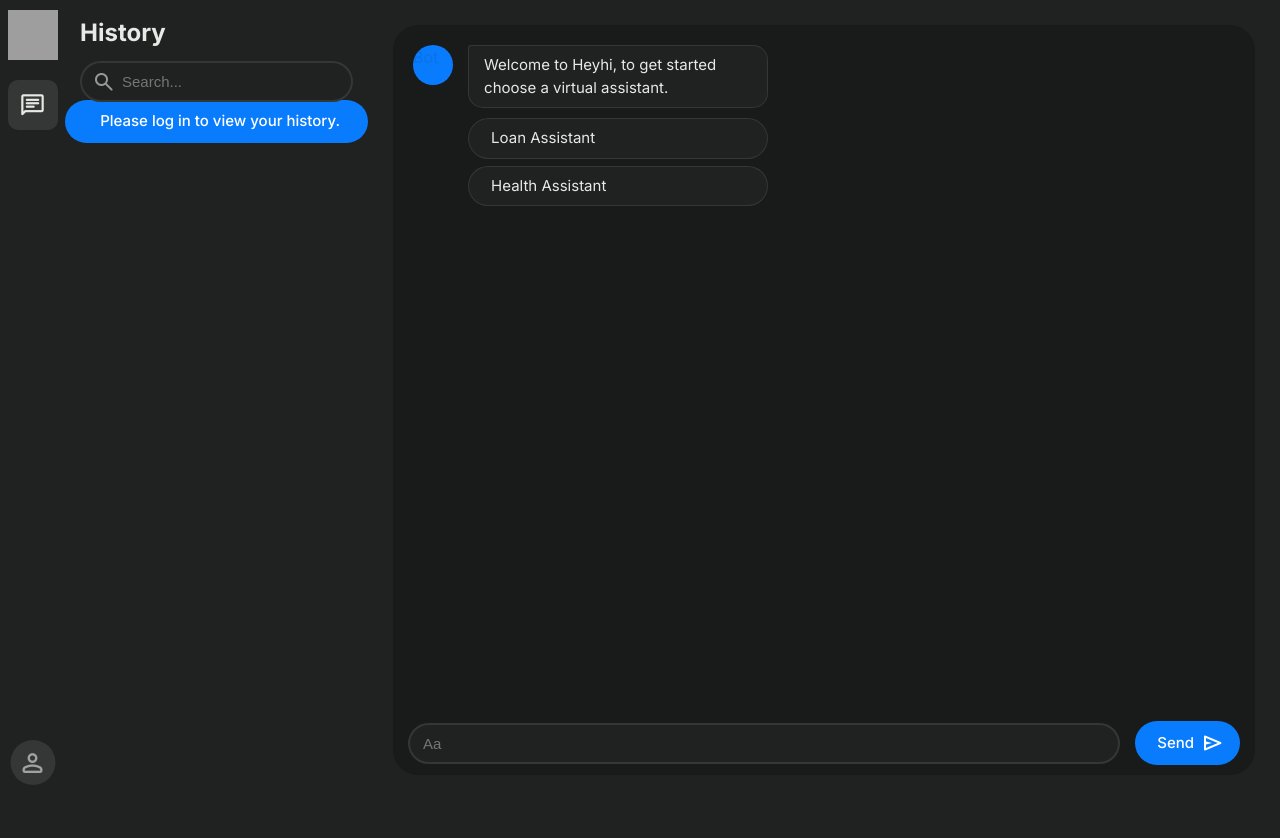
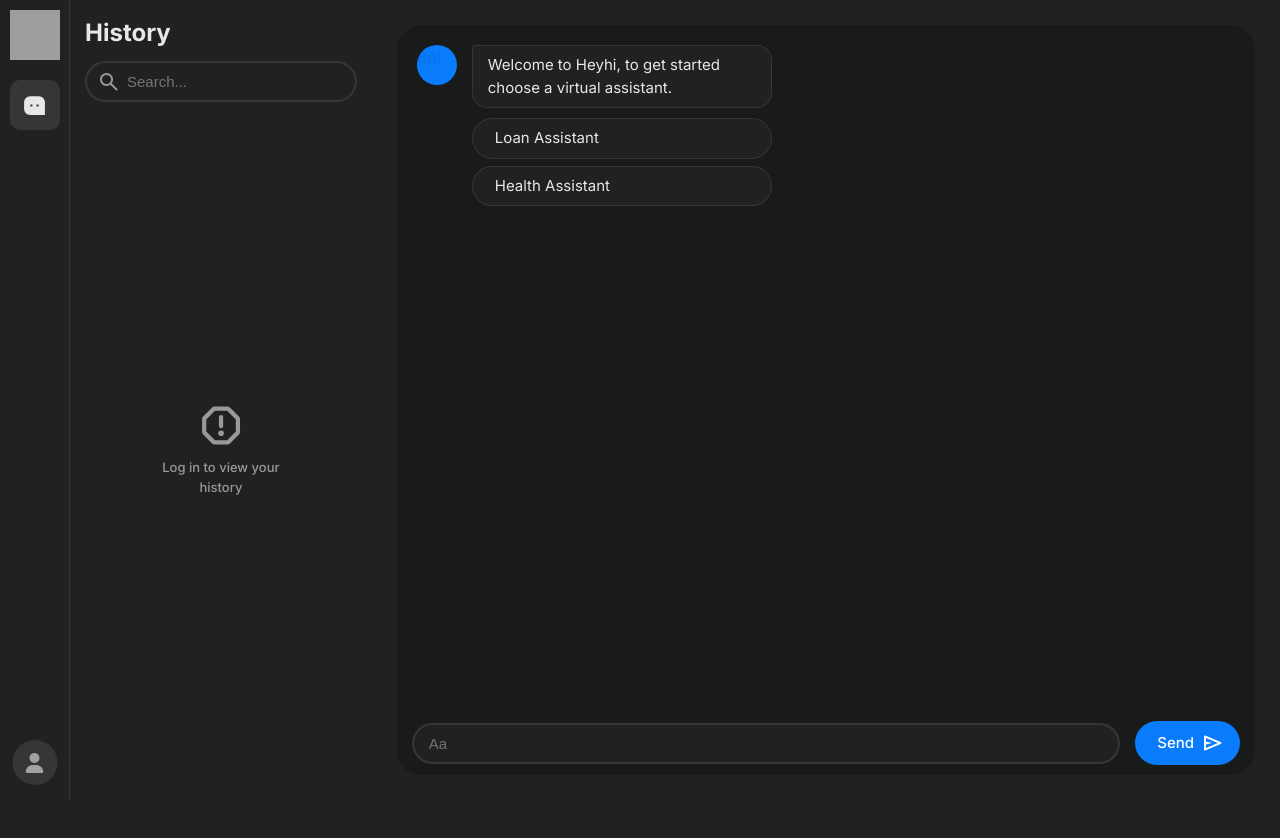
Before and after one commit to Shonned/Heyhi, a React (Vite) app in the folder frontend/: page / in a window 1280 px wide. Built offline with nearby package versions, Linux system fonts and the light colour scheme; no server answers; grey boxes are pictures that could not be loaded.

Commit message:
design improvement

```diff
--- a/frontend/package.json
+++ b/frontend/package.json
@@ -16,6 +16,7 @@
     "lodash": "^4.17.21",
     "react": "^18.2.0",
     "react-dom": "^18.2.0",
+    "react-icons": "^5.2.0",
     "react-toastify": "^10.0.5",
     "styled-components": "^6.1.9"
   },
--- a/frontend/src/components/Form/Button/Button.jsx
+++ b/frontend/src/components/Form/Button/Button.jsx
@@ -1,20 +1,25 @@
-import { StyledButton, Loader } from './Button.styles';
+import {StyledButton, Loader, ButtonServiceIcon} from './Button.styles';
 
 const Button = (props) => {
     return (
         <StyledButton className={props.className} type={props.type} onClick={props.onClick} style={props.style}>
             {!props.loading && (
                 <>
+                    {props.serviceIcon && (
+                        <ButtonServiceIcon>
+                            {props.serviceIcon}
+                        </ButtonServiceIcon>
+                    )}
                     <span>{props.text}</span>
                     {props.icon && (
                         <span className="material-symbols-rounded">
-              {props.icon}
-            </span>
+                            {props.icon}
+                        </span>
                     )}
                 </>
             )}
             {props.loading && (
-                <Loader className="loader" />
+                <Loader className="loader"/>
             )}
         </StyledButton>
     );
--- a/frontend/src/components/Form/Button/Button.styles.js
+++ b/frontend/src/components/Form/Button/Button.styles.js
@@ -33,6 +33,12 @@
     }
 `;
 
+export const ButtonServiceIcon = styled.span`
+    display: flex;
+    margin-right: 5px;
+    font-size: 20px;
+`;
+
 export const Loader = styled.span`
   width: 23px;
   height: 23px;
--- a/frontend/src/components/Form/Form.css
+++ /dev/null
@@ -1,3 +0,0 @@
-form .input-group:not(:last-child) {
-    margin-bottom: 15px;
-}
--- /dev/null
+++ b/frontend/src/components/Form/Form.styles.js
@@ -0,0 +1,36 @@
+import styled from "styled-components";
+import Button from "./Button/Button.jsx";
+
+export const Form = styled.form`
+    & > .input-group:not(:last-child) {
+        margin-bottom: 15px;
+    }
+`;
+
+export const AuthChoice = styled.div`
+    .separator {
+        position: relative;
+        width: 100%;
+        height: 2px;
+        margin: 25px 0;
+        background: var(--light-grey-color);
+
+        span {
+            position: absolute;
+            top: 50%;
+            left: 50%;
+            transform: translate(-50%, -50%);
+            padding: 0 10px;
+            color: var(--light-grey-color);
+            font-size: 12px;
+            background: var(--background-color);
+        }
+    }
+`;
+
+export const ExternAuthServiceBtn = styled(Button)`
+    &.google {
+        background: white !important;
+        color: var(--background-color);
+    }
+`;
--- a/frontend/src/components/Form/Input/Input.styles.js
+++ b/frontend/src/components/Form/Input/Input.styles.js
@@ -7,7 +7,7 @@
 
 export const InputLabel = styled.label`
     position: absolute;
-    top: 13px;
+    top: 11px;
     left: 17px;
     width: 75%;
     background: var(--background-color);
@@ -32,7 +32,7 @@
 export const TextInput = styled.input`
     position: relative;
     width: 100%;
-    padding: 10px 13px;
+    padding: 10px 15px;
     font-size: 15px;
     border-radius: 25px;
     background: var(--background-color);
--- a/frontend/src/components/History/History.jsx
+++ b/frontend/src/components/History/History.jsx
@@ -5,12 +5,12 @@
     SearchBar,
     HistoryMessages,
     HistoryMessage,
-    Time,
+    Time, HistoryNotLogged, HistoryNotLoggedContent,
 } from './History.styles.js';
-import Button from "@components/Form/Button/Button.jsx";
 import Input from "@components/Form/Input/Input.jsx";
 import {useState} from "react";
 import _ from 'lodash';
+import { PiWarningOctagonBold } from "react-icons/pi";
 
 const History = (props) => {
 
@@ -63,10 +63,12 @@
                     </HistoryMessages>
                 )}
                 {!props.user && (
-                    <Button className={"button"}
-                            text={"Please log in to view your history."}
-                            onClick={() => props.onOpenModal('login')}
-                            style={{width: '100%'}}/>
+                    <HistoryNotLogged>
+                        <HistoryNotLoggedContent>
+                            <PiWarningOctagonBold style={{ fontSize: '45px', color: 'var(--light-grey-color)', marginBottom: '10px' }} />
+                            <span>Log in to view your history</span>
+                        </HistoryNotLoggedContent>
+                    </HistoryNotLogged>
                 )}
             </HistoryContent>
         </HistoryContainer>
--- a/frontend/src/components/History/History.styles.js
+++ b/frontend/src/components/History/History.styles.js
@@ -4,7 +4,7 @@
     position: relative;
     height: 100vh;
     width: 25%;
-  margin-left: 65px;
+    margin-left: 70px;
 
     @media screen and (max-width: 800px) {
         display: none;
@@ -66,3 +66,25 @@
         font-size: 15px;
     }
 `;
+
+export const HistoryNotLogged = styled.div`
+    position: relative;
+    height: 100%;
+`;
+
+export const HistoryNotLoggedContent = styled.div`
+    position: absolute;
+    top: 50%;
+    left: 50%;
+    transform: translate(-50%, -50%);
+    display: flex;
+    align-items: center;
+    flex-direction: column;
+
+    span {
+        color: var(--light-grey-color);
+        text-align: center;
+        font-size: 13px;
+        font-weight: 500;
+    }
+`;
--- a/frontend/src/components/Sidebar/Sidebar.jsx
+++ b/frontend/src/components/Sidebar/Sidebar.jsx
@@ -5,6 +5,9 @@
     StyledSidebarLink,
     StyledSidebarLogo
 } from "./Sidebar.styles.js";
+import {FaUser} from "react-icons/fa6";
+import {RiMessage3Fill} from "react-icons/ri";
+import {IoMdSettings} from "react-icons/io";
 
 const Sidebar = (props) => {
     return (
@@ -13,25 +16,19 @@
             <StyledSidebarItems>
                 <StyledSidebarItem className="active">
                     <StyledSidebarLink href="#">
-                        <span className="material-symbols-rounded">
-                          chat
-                        </span>
+                        <RiMessage3Fill/>
                     </StyledSidebarLink>
                 </StyledSidebarItem>
                 {props.user && (
                     <StyledSidebarItem onClick={() => props.onOpenModal('settings')}>
                         <StyledSidebarLink href="#">
-                        <span className="material-symbols-rounded">
-                          settings
-                        </span>
+                            <IoMdSettings/>
                         </StyledSidebarLink>
                     </StyledSidebarItem>
                 )}
                 {!props.user && (
                     <StyledSidebarItem className="sidebar-user" onClick={() => props.onOpenModal('login')}>
-                      <span className="material-symbols-rounded">
-                        person
-                      </span>
+                        <FaUser/>
                     </StyledSidebarItem>
                 )}
             </StyledSidebarItems>
--- a/frontend/src/components/Sidebar/Sidebar.styles.js
+++ b/frontend/src/components/Sidebar/Sidebar.styles.js
@@ -5,9 +5,10 @@
     top: 0;
     left: 0;
     height: 100vh;
-    width: 65px;
+    width: 70px;
     padding: 10px 0;
     background: var(--background-color);
+    border-right: 1px solid var(--grey-color);
 
     @media screen and (max-width: 400px) {
         top: auto;
@@ -69,13 +70,14 @@
         transform: scale(.90);
     }
 
-  span {
-    font-size: 27px;
+    svg {
+        font-size: 25px;
         color: var(--light-grey-color);
+        transition: all .3s;
     }
 
-  &.active span,
-  &:hover span {
+    &.active svg,
+    &:hover svg {
         color: var(--white);
     }
 
@@ -98,12 +100,12 @@
             background: transparent;
         }
 
-    span {
-      font-size: 30px;
+        svg {
+            font-size: 20px;
             transition: all .3s;
         }
 
-    &:active span {
+        &:active svg {
             transform: scale(.9);
         }
     }
--- a/frontend/src/components/Utils/Modal/Modal.styles.js
+++ b/frontend/src/components/Utils/Modal/Modal.styles.js
@@ -70,7 +70,8 @@
 export const ModalAuthSwitch = styled.p`
     padding-top: 5px;
     color: var(--white);
-    font-size: .8rem;
+    font-size: .9rem;
+    font-weight: 500;
 
     span {
         color: var(--primary-color);
```
Also changed, not shown: frontend/src/components/Form/Form.jsx (+28 -14 lines), 1 other file (tests, documents, lock files or other folders). Lines whose indentation alone changed are shown as unchanged.
